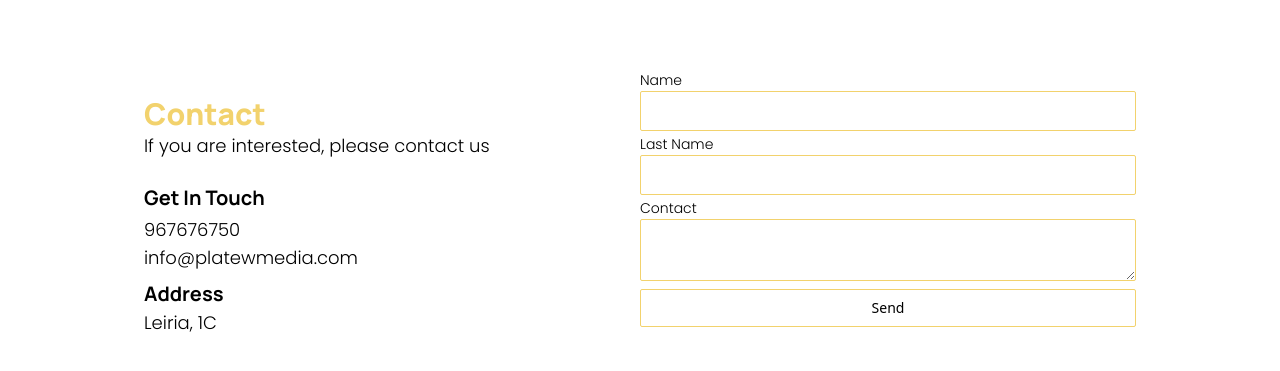
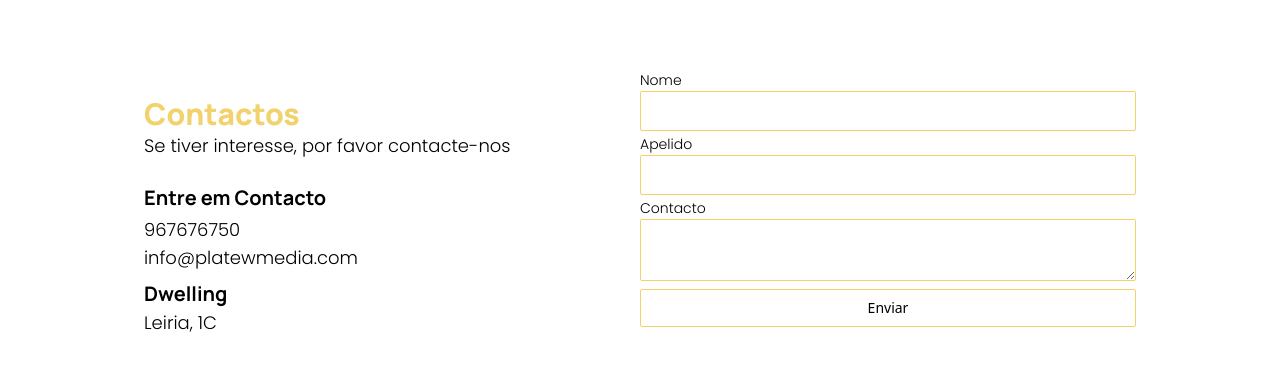
Before and after one commit to ArnabTo/primacy, a React (Vite) app: page /nutritional-guidance in a window 1280 px wide. Shown: the part 967-1338 px from the top of the page. Built offline with nearby package versions, Linux system fonts and the light colour scheme.

Commit message:
updated language to proto

```diff
--- a/src/component/Blogs/Blogs.jsx
+++ b/src/component/Blogs/Blogs.jsx
@@ -31,7 +31,7 @@ const Blogs = () => {
             <div className="max-w-7xl mx-auto">
                 <div>
                     <div className=' mt-36 mb-6 lg:mb-24'>
-                        <h1 className="text-blogHeadTxt mt-20 text-center text-3xl lg:text-4xl font-bold font-manrope uppercase mb-3">Blogs</h1>
+                        <h1 className="text-blogHeadTxt mt-20 text-center text-3xl lg:text-4xl font-bold font-manrope uppercase mb-3">Blogues</h1>
                     </div>
 
                     <div>
--- a/src/component/Contact.jsx
+++ b/src/component/Contact.jsx
@@ -8,35 +8,35 @@ const Contact = () => {
                 <div className="flex flex-col lg:flex-row justify-between items-center mx-8 md:mx-36 gap-20 lg:gap-0">
                     <div className="w-full flex flex-col">
                         <div>
-                            <h1 className="text-3xl font-extrabold font-manrope text-conTxtColor">Contact</h1>
-                            <p className="text-lg font-light font-poppins">If you are interested, please contact us</p>
+                            <h1 className="text-3xl font-extrabold font-manrope text-conTxtColor">Contactos</h1>
+                            <p className="text-lg font-light font-poppins">Se tiver interesse, por favor contacte-nos</p>
                         </div>
                         <br></br>
                         <div className="mb-2">
-                            <h1 className="text-xl font-bold font-manrope mb-1">Get In Touch</h1>
+                            <h1 className="text-xl font-bold font-manrope mb-1">Entre em Contacto</h1>
                             <p className="text-lg font-light font-poppins">967676750 </p>
                             <p className="text-lg font-light font-poppins">info@platewmedia.com</p>
                         </div>
 
                         <div>
-                            <p className="text-lg font-light font-poppins"><span className="text-xl font-bold font-manrope">Address</span><br></br>Leiria, 1C</p>
+                            <p className="text-lg font-light font-poppins"><span className="text-xl font-bold font-manrope">Dwelling</span><br></br>Leiria, 1C</p>
                         </div>
                     </div>
                     <div className="mb-10 w-full">
                         <form  action="https://formspree.io/f/xwpeynwe" method="POST">
                             <div>
-                                <label className="font-poppins text-sm font-light ">Name</label>
+                                <label className="font-poppins text-sm font-light ">Nome</label>
                                 <Input className="py-2 border-contactInputBorder rounded-sm" type="text" name="name" id="contact-input" />
                             </div>
                             <span className="w-full ">
-                                <label className="font-poppins text-sm font-light">Last Name</label>
+                                <label className="font-poppins text-sm font-light">Apelido</label>
                                 <Input className="w-full py-2 border-contactInputBorder rounded-sm" type="text" name="name" id="contact-input" />
                             </span>
                             <div className="mb-2">
-                                <label className="font-poppins text-sm font-light">Contact</label>
+                                <label className="font-poppins text-sm font-light">Contacto</label>
                                 <TextArea className="py-2 border-contactInputBorder rounded-sm" id="contact-input" name="message"/>
                             </div>
-                            <button type="submit" className="bg-transparent w-full border border-contactInputBorder py-2 rounded-sm text-sm font-medium hover:bg-[#FEF6ED]">Send</button>
+                            <button type="submit" className="bg-transparent w-full border border-contactInputBorder py-2 rounded-sm text-sm font-medium hover:bg-[#FEF6ED]">Enviar</button>
                         </form>
                     </div>
                 </div>
--- a/src/component/Services.jsx
+++ b/src/component/Services.jsx
@@ -8,7 +8,7 @@ const Services = () => {
             <div className='max-w-7xl mx-auto'>
                 <div className='mt-20 my-24'>
                     <h1 className="text-textColor mt-20 text-center text-3xl lg:text-4xl font-bold font-manrope uppercase mb-3">Os nossos  <span className='text-serviceTxtColor'>serviços</span></h1>
-                    <p className='text-textColor text-sm lg:text-xl text-center font-manrope mx-3'>Unlock your potential with our expert personal training, assessments, <br /> and nutritional guidance.</p>
+                    <p className='text-textColor text-sm lg:text-xl text-center font-manrope mx-3'>Desbloqueie o seu potencial com a nossa formação pessoal especializada, avaliações, <br /> e orientação nutricional.</p>
                 </div>
 
                 <div className="grid grid-cols-1 md:grid-cols-2 lg:grid-cols-3 gap-10 mx-5">
--- a/src/component/Testimonial.jsx
+++ b/src/component/Testimonial.jsx
@@ -3,15 +3,15 @@ import { useRef } from 'react';
 
 const testimonials = [
     {
-        testimonial: "I started training at Primacy six months ago, and the difference is incredible! The personalized training helped me lose 10 kg. The individualized attention makes all the difference. I recommend it to anyone looking for results and exceptional service!",
+        testimonial: "Comecei a treinar na Primacy há seis meses e a diferença é incrível! O treino personalizado ajudou-me a perder 10 kg. A atenção individualizada faz toda a diferença. Recomendo a todos os que buscam resultados e um atendimento excepcional!",
         author: "Ana Oliveira",
     },
     {
-        testimonial: "The experience has been transformative. The initial physical assessment was detailed and helped me create a training plan that really works for me. Moreover, the nutritional guidance has been fundamental. I feel healthier and more motivated than ever!",
+        testimonial: "A experiência tem sido transformadora. A avaliação física inicial foi detalhada e ajudou-me a criar um plano de treino que realmente funciona para mim. Além disso, o acompanhamento nutricional tem sido fundamental. Sinto-me mais saudável e motivado do que nunca!",
         author: "Carlos Oliveira",
     },
     {
-        testimonial: "Training at Primacy was one of the best decisions I made. The personalized training plan and constant support helped me achieve goals I thought were impossible. The dedicated attention makes all the difference, and I feel supported every step of the way.",
+        testimonial: "Treinar na Primacy foi uma das melhores decisões que tomei. A personalização do plano de treino e o acompanhamento constante ajudaram-me a atingir metas que achava impossíveis. A atenção dedicada faz toda a diferença e sinto-me apoiado a cada passo.",
         author: "João Martins",
     },
 ];
@@ -32,8 +32,8 @@ const Testimonials = () => {
         <div className="pt-5 mb-36 lg:py-16" id='testimonial-section'>
             <div className="max-w-4xl mx-auto px-4 sm:px-6 lg:px-8 text-center">
                 <div className=' mt-24 mb-6 lg:mb-12'>
-                    <h1 className="text-textColor mt-20 text-center text-3xl lg:text-4xl font-bold font-manrope uppercase mb-3">Our <span className='text-serviceTxtColor'>Testimonials</span></h1>
-                    <p className='text-textColor text-sm lg:text-xl text-center font-manrope mx-3'>What our clients have to say about us.</p>
+                    <h1 className="text-textColor mt-20 text-center text-3xl lg:text-4xl font-bold font-manrope uppercase mb-2"><span className='text-serviceTxtColor'>Testemunhos</span></h1>
+                    <p className='text-textColor text-sm lg:text-xl text-center font-manrope mx-3'>O que os nossos clientes têm a dizer sobre nós.</p>
                 </div>
                 <div className="relative">
                     <Carousel ref={carouselRef} dots={false} className="text-left">
```
